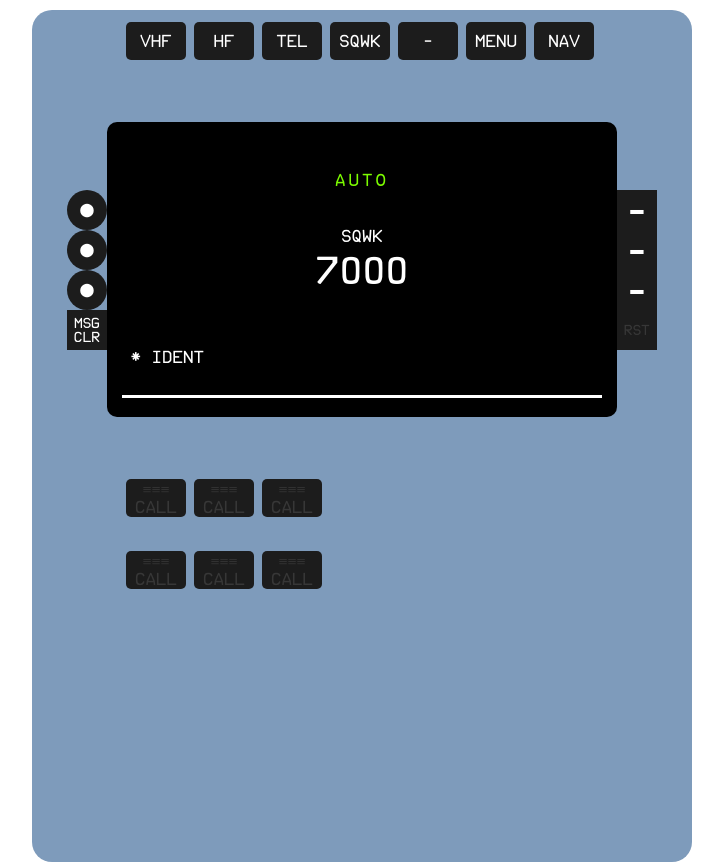
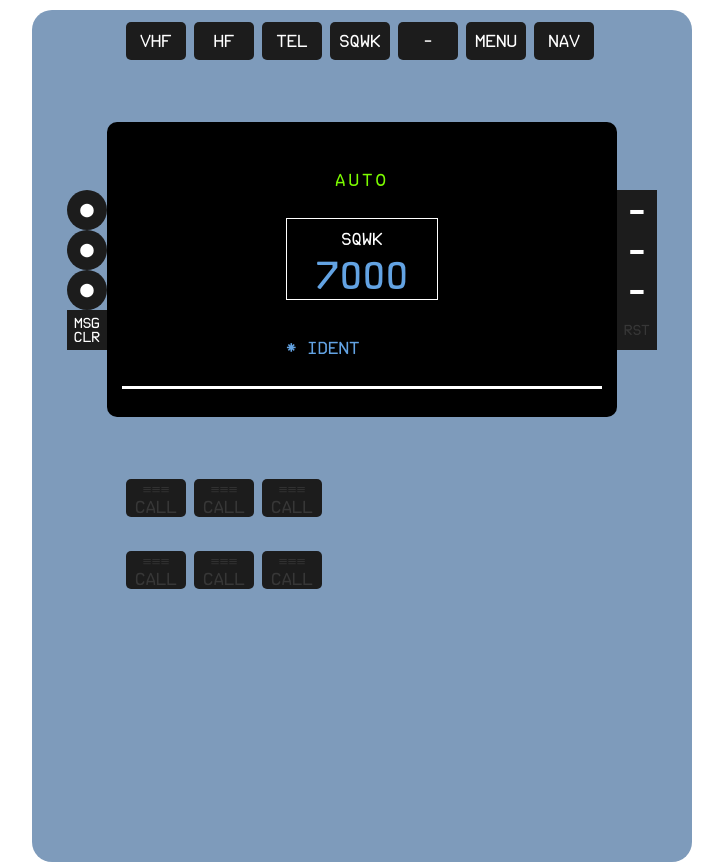
Before and after one commit to ibza-sujau/rmp, a React (Create React App) app: page /sqwk in a window 1280 px wide. Shown: the whole page, without its empty margins (278-1001 px from the left). Built offline with nearby package versions, Linux system fonts and the light colour scheme.

Commit message:
Styling on SQWK main page.

```diff
--- a/src/pages/SqwkPage.scss
+++ b/src/pages/SqwkPage.scss
@@ -142,15 +142,21 @@ div .flex-row  {
   display: flex;
   flex-direction: column;
   align-items: center;
-  margin: 40px 0 60px;
+  margin: 30px 0 40px;
+  border: 1px solid;
+  line-height: 40px;
+  width: 150px;
 }
 
-.flex-column-2 Input, Input::placeholder {
+.flex-column-2 Input {
   text-align: center;
+  color: #63a3e3;
+  margin-bottom: 5px;
 }
 
-.flex-column-2 p {
-  margin-bottom: 10px;
+.flex-column-2 Input::placeholder {
+  text-align: center;
+  color: #63a3e3;
 }
 
 .flex-column-3 {
@@ -159,3 +165,7 @@ div .flex-row  {
   align-self: flex-start;
   margin-bottom: 30px;
 }
+
+.flex-column-3 p {
+  color: #63a3e3;
+}
```
